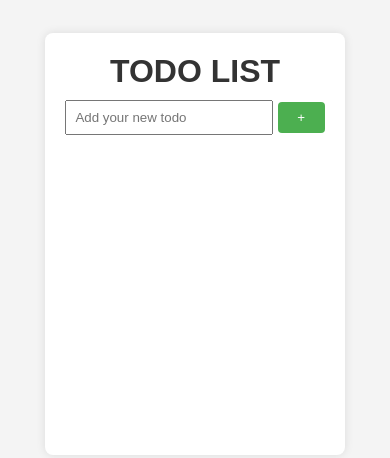
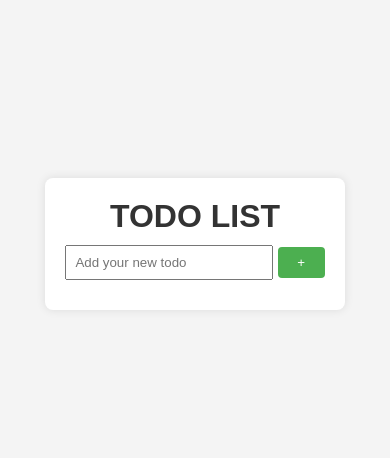
Before and after one commit to tomas-barros1/ToDo-List, a plain HTML site: page index.html in a window 390 px wide. Shown: the part 178-636 px from the top of the page. Drawn offline with Linux system fonts and the light colour scheme.

Commit message:
responsiveness improvements

```diff
--- a/style.css
+++ b/style.css
@@ -18,11 +18,12 @@ body {
   padding: 20px;
   border-radius: 8px;
   box-shadow: 0 0 10px rgba(0, 0, 0, 0.1);
-  min-height: 50%;
   width: 300px;
   text-align: center;
+  max-height: 80vh;
   overflow-y: auto;
 }
+
 
 h1 {
   color: #333;
```
